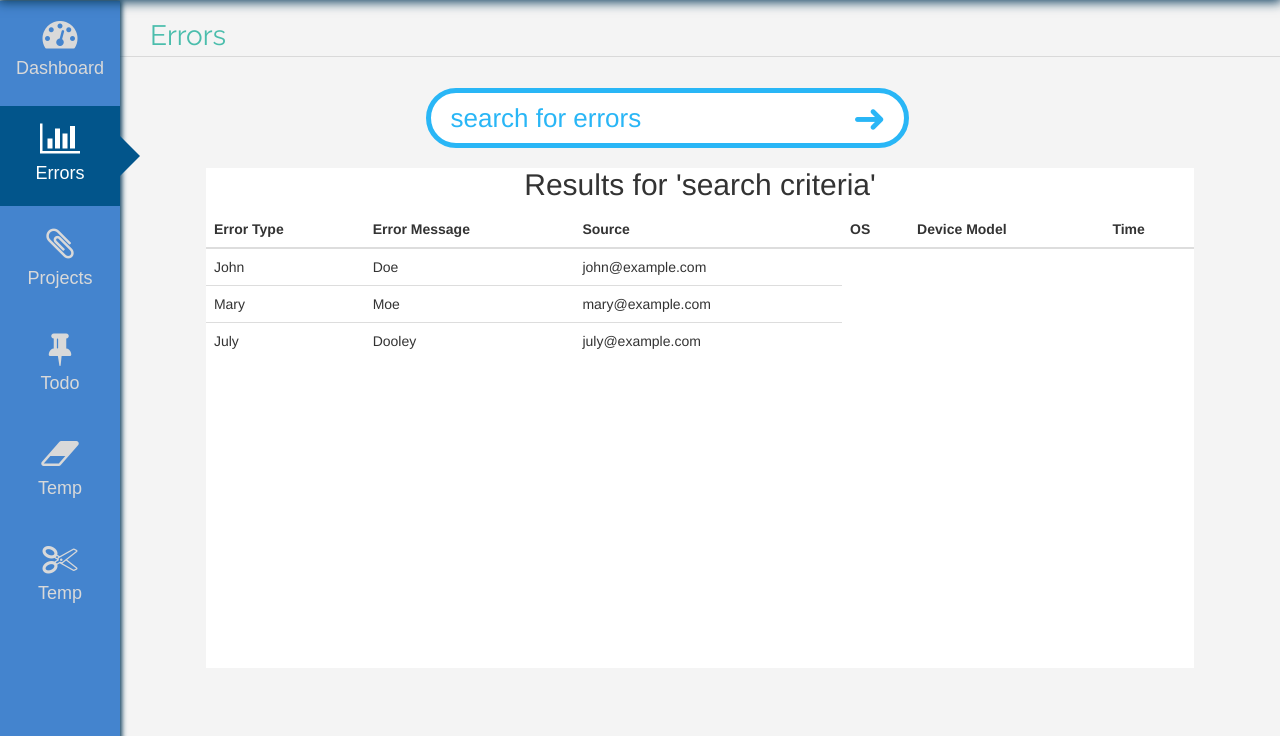
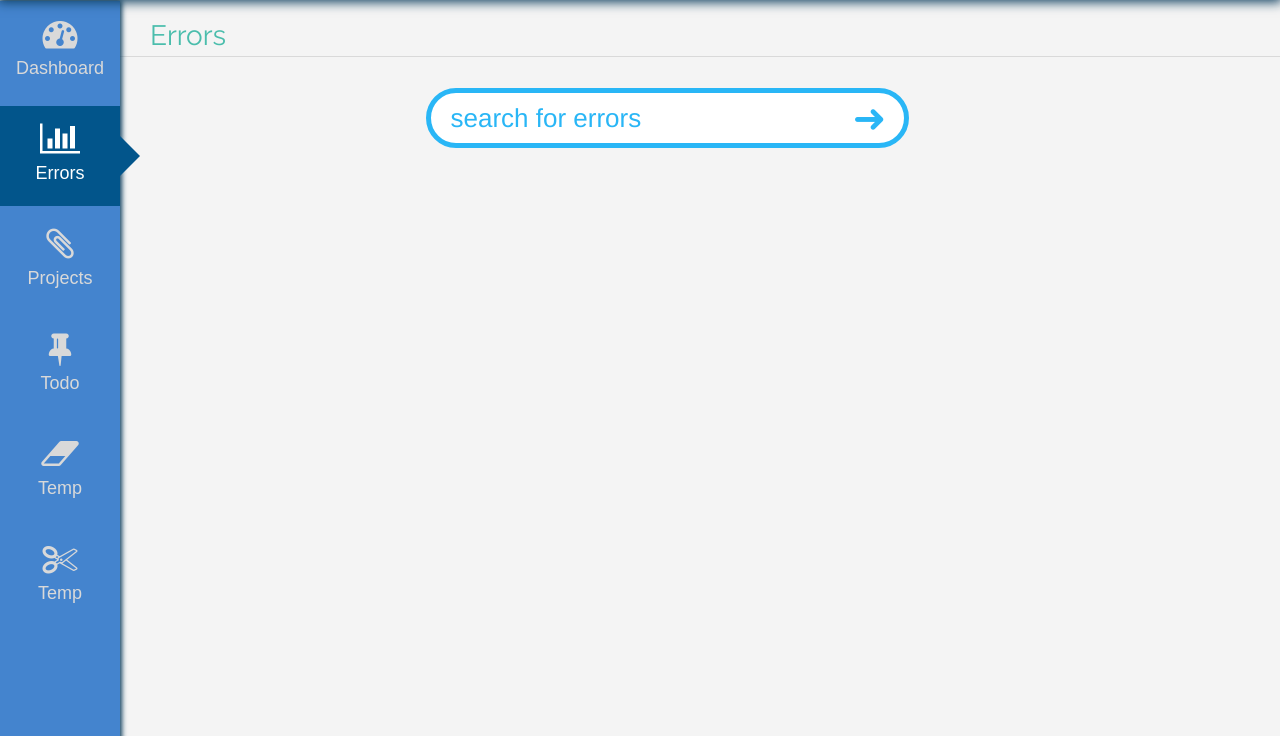
Before and after one commit to khsieh/Stationerry, a Django app: page /errors/ in a window 1280 px wide. Shown: the part 64-800 px from the top of the page. Run offline with Django 3.2, Linux system fonts and the light colour scheme; the visitor is signed in with stand-in values (Sample User, id 1); style sheets or scripts are compiled from the project's sources; parts of the project's set-up code (start-up, migrations or seed data) failed here and were passed over; some libraries are stand-ins or nearby versions.

Commit message:
Search works for hard-coded stuff

```diff
--- a/StationerryWeb/StationerryWebApp/static/css/login.css
+++ b/StationerryWeb/StationerryWebApp/static/css/login.css
@@ -112,6 +112,12 @@ p {
   color: black; /* Not a member text? */
 }
 
+#login-error {
+  text-align: center;
+  color: red;
+  padding-bottom: 15px;
+}
+
 #login form span {
   background-color: #e0e0e0;
   border-radius: 3px 0px 0px 3px;
--- a/StationerryWeb/StationerryWebApp/templates/stationerry/errors.html
+++ b/StationerryWeb/StationerryWebApp/templates/stationerry/errors.html
@@ -13,7 +13,6 @@
 <div class="flexsearch">
         <div class="flexsearch--wrapper">
             <form class="flexsearch--form" action="{% url 'errors' %}" method="get">
-                {% csrf_token %}
                 <div class="flexsearch--input-wrapper">
                     <input class="flexsearch--input" type="search" name="q" placeholder="search for errors">
                 </div>
@@ -22,40 +21,38 @@
         </div>
 </div>
 
+{% if hideResults == False %}
 <div class="result-box">
- <h2>Results for 'search criteria'</h2>
+ <h2>Results for '{{searchQuery}}'</h2>
 
   <table class="table table-hover">
     <thead>
       <tr>
+        <th>Time</th>
         <th>Error Type</th>
         <th>Error Message</th>
-        <th>Source</th>
+        <th>Application</th>
         <th>OS</th>
         <th>Device Model</th>
-        <th>Time</th>
+        <th>Status</th>
       </tr>
     </thead>
 
     <!-- http://stackoverflow.com/questions/7287027/displaying-a-table-in-django-from-database -->
     <tbody>
+
+      {% for error in errorList %}
       <tr>
-        <td>John</td>
-        <td>Doe</td>
-        <td>john@example.com</td>
+        <td>{{error.title}}</td>
+        <td>{{error.author}}</td>
+        <td>{{error.year}}</td>
       </tr>
-      <tr>
-        <td>Mary</td>
-        <td>Moe</td>
-        <td>mary@example.com</td>
-      </tr>
-      <tr>
-        <td>July</td>
-        <td>Dooley</td>
-        <td>july@example.com</td>
-      </tr>
+      {% endfor %}
+
     </tbody>
   </table>
 </div>
+
+{% endif %}
 </div>
 {% endblock %}
--- a/StationerryWeb/StationerryWebApp/views.py
+++ b/StationerryWeb/StationerryWebApp/views.py
@@ -8,8 +8,10 @@ from django.http import HttpResponse, HttpResponseRedirect
 from django.contrib.auth.decorators import login_required
 
 # reference the Users model for user registration
-from .models import Users
 from django.contrib.auth.models import User
+
+# import utilities.py
+from StationerryBackend.utilities import *
 
 """
 Create your views here.
@@ -21,6 +23,8 @@ LOGIN_TEMPLATE = 'stationerry/login.html'
 DASH_TEMPLATE = 'stationerry/dashboard.html'
 ERRORS_TEMPLATE = 'stationerry/errors.html'
 REGISTER_TEMPLATE = 'stationerry/register.html'
+
+currUser = None
 
 def foo(request):
     return HttpResponse("Hello World!")
@@ -52,8 +56,7 @@ def register(request):
 
 # This is the user authentication
 def userLogin(request):
-    # References:
-    # https://www.youtube.com/watch?v=yTK_Kx1Qoqcs
+    errMessage = None
 
     if request.method == 'POST':
         username = request.POST['username']
@@ -69,20 +72,22 @@ def userLogin(request):
             # in the Django admin thingy, there's a tick mark for (in)activeness
             # if user is inactive, can't log in
             if user.is_active:
+                currUser = user
                 login(request, user)
                 return HttpResponseRedirect("/dashboard/")
 
             else:
-                return HttpResponse("Inactive user.")
+                errMessage = "Your account is deactivated."
 
         else:
-            return HttpResponseRedirect(LOGIN_URL)
+            errMessage = "Invalid username or password."
 
     # first param is the request, second is the template, third is a variable to be passed to template
     # return render(request, 'stationerry/login.html', {'redirect_to': next})
-    return render(request, LOGIN_TEMPLATE, {})
+    return render(request, LOGIN_TEMPLATE, {"errMessage":errMessage})
 
 def logout(request):
+    currUser = None
     logout(request)
     return HttpResponseRedirect(LOGIN_URL)
 
@@ -92,31 +97,32 @@ def dashboard(request):
     return render(request, DASH_TEMPLATE, {})
 
 """
-This sounds a bit dumb... but it should theoretically work.
-I could perform a query to a database here, and store that
-information into a dictionary. Then do json.dumps(data) to
-pass it to the html page. And then use js to display the charts
-using Chart.js's API.
-
-I guess we'll have a utilities.py, which will fetch data from the database.
-I'll call that function and do json.dump(data).
-
-http://stackoverflow.com/questions/34777794/django-show-graphs-with-chartjs
-http://stackoverflow.com/questions/6467812/how-to-return-a-dictionary-in-python-django-and-view-it-in-javascript
-
-How do I update the chart if the user presses the reload/refresh button though?
-I guess something similar to the login thing??
+http://stackoverflow.com/questions/22108082/how-to-pass-a-list-from-a-view-to-template-in-django
+http://stackoverflow.com/questions/8949834/django-how-do-i-iterate-through-a-list-of-dictionaries-to-concatenate-values-f
 """
 @login_required
 def errors(request):
     # obtain the thingy the user typed in the search bar
+    errorList = []
+    searchQuery = ""
+    hideResults = True
+
     if 'q' in request.GET:
         if request.GET['q'] == '':
-            print 'Nothing entered. wtf'
+            print 'ERRORS.HTML: Nothing was entered.'
+            hideResults = True
         else:
-            print 'You searched for ' + request.GET['q']
+            print 'ERRORS.HTML: You searched for ' + request.GET['q']
+            book1 = {'title':'The Great Whale', 'author':'Wailord', 'year': '2014'}
+            book2 = {'title':'Flying Pig', 'author':'Piggie', 'year': '2016'}
+            errorList.append(book1)
+            errorList.append(book2)
+            hideResults = False
+            searchQuery = request.GET['q']
 
+    """
     else:
-        print 'wtf?'
+        print 'ERRORS.HTML: Invalid request. Ignoring.'
+    """
 
-    return render(request, ERRORS_TEMPLATE, {})
+    return render(request, ERRORS_TEMPLATE, {"errorList" : errorList, "hideResults" : hideResults, "searchQuery" : searchQuery})
```
Also changed, not shown: StationerryWeb/StationerryWebApp/templates/stationerry/login.html (+7 -3 lines).
